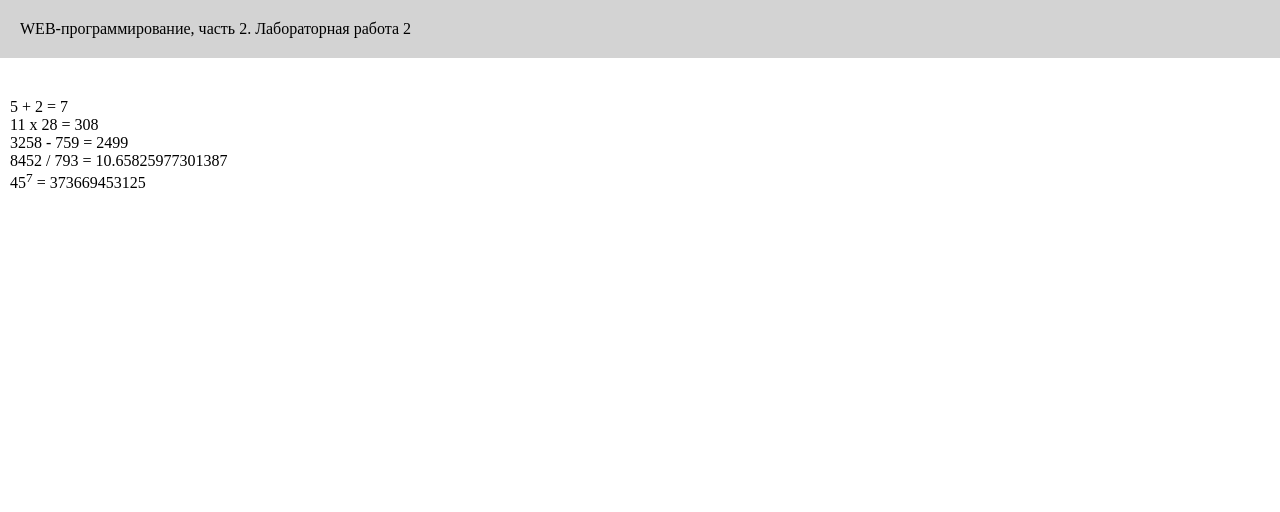
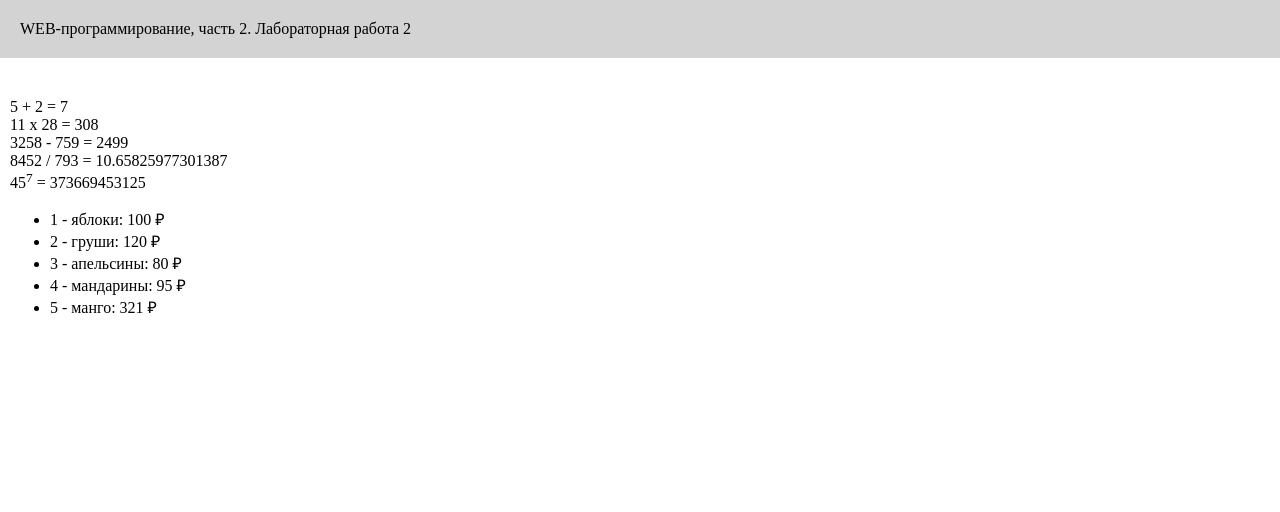
Before and after one commit to MarcusRonnast/second_work, a Flask app: page /lab2/example in a window 1280 px wide. Shown: the top 512 px of the page. Run offline with Flask 3, Linux system fonts and the light colour scheme.

Commit message:
Цикл в шаблоне

```diff
--- a/app.py
+++ b/app.py
@@ -350,7 +350,17 @@ def example():
     lab_num = '2'
     group = 'ФБИ-22'
     name = 'Марк Чернышов'
-    return render_template('example.html', name = name, course = course, lab_num = lab_num, group=group)
+    fruits = [
+        {'name': 'яблоки', 'price': 100},
+        {'name': 'груши', 'price': 120},
+        {'name': 'апельсины', 'price': 80},
+        {'name': 'мандарины', 'price': 95},
+        {'name': 'манго', 'price': 321}
+    ]
+    return render_template('example.html', name = name,
+                           course = course,
+                           lab_num = lab_num,
+                           group=group, fruits = fruits )
 
 if __name__ == '__main__':
     app.run(debug=True)
--- a/templates/example.html
+++ b/templates/example.html
@@ -16,6 +16,11 @@
             3258 - 759 = {{3258-759}}<br>
             8452 / 793 = {{8452/793}}<br>
             45<sup>7</sup> = {{45**7}}
+            <ul>
+                {% for i in fruits %}
+                <li>{{loop.index}} - {{i.name}}: {{i.price}} &#x20bd; </li>
+                {% endfor %}
+            </ul>
         </main>
         <footer>
             &copy;
```
